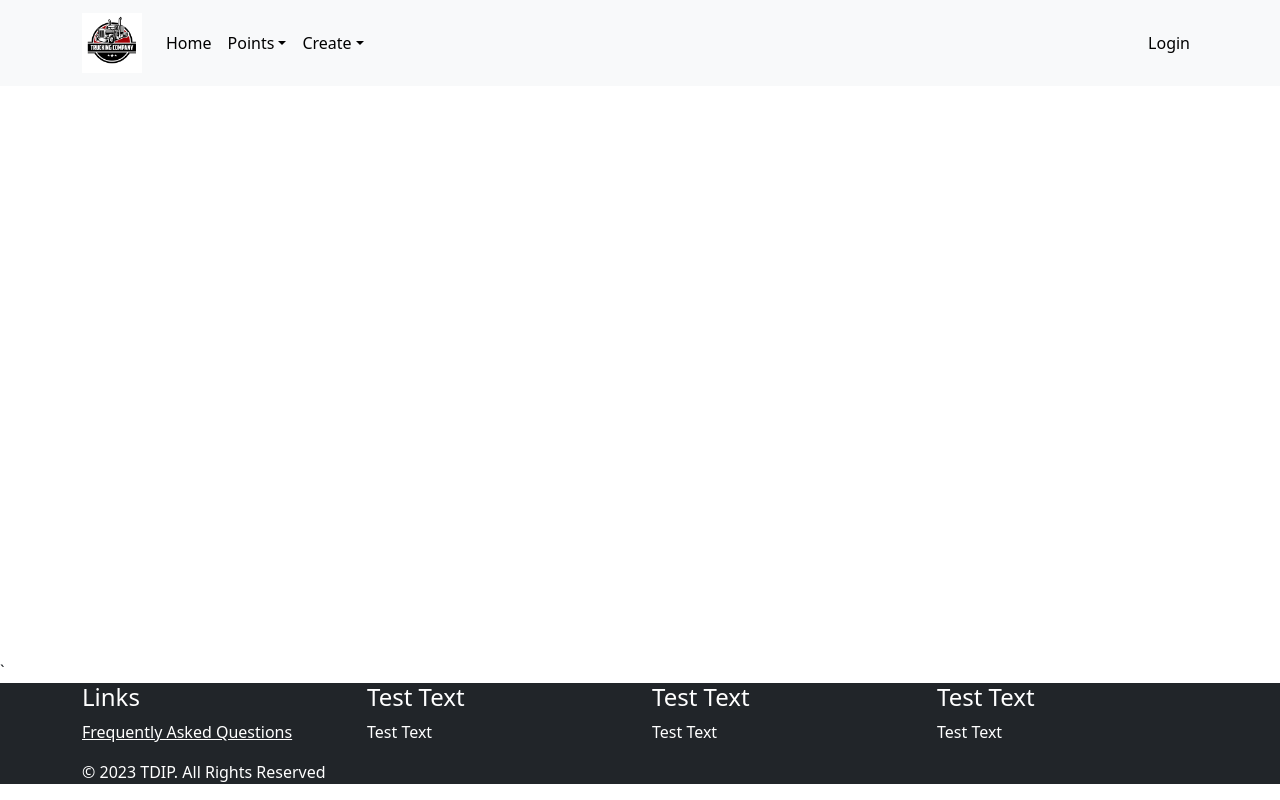
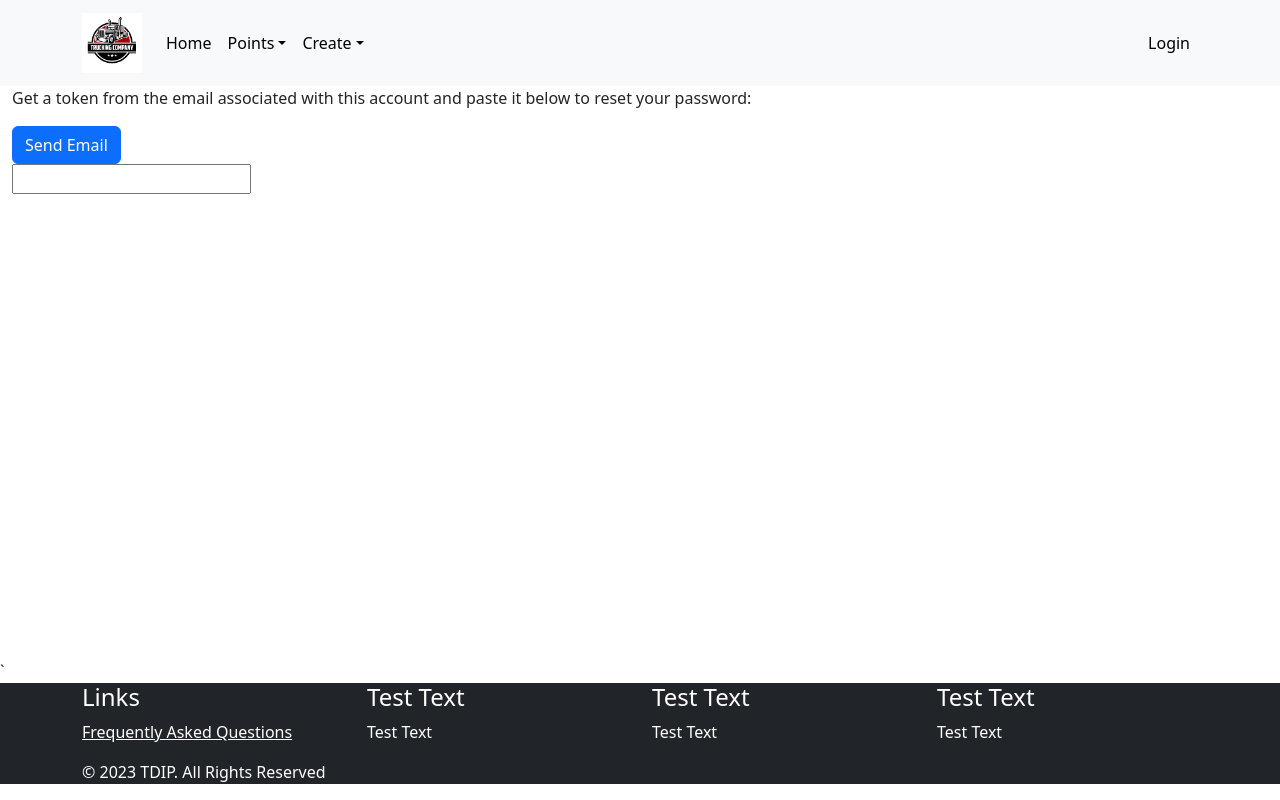
Before and after one commit to arock475/GoodDriverIncentiveProgram, a React (Create React App) app in the folder application/frontend/: page /user/1/reset in a window 1280 px wide. Built offline with nearby package versions, Linux system fonts and the light colour scheme; no server answers.

Commit message:
Added email functionality

```diff
--- a/application/frontend/package.json
+++ b/application/frontend/package.json
@@ -12,6 +12,7 @@
     "@types/react-dom": "^18.0.10",
     "aws-sdk": "^2.1323.0",
     "bootstrap": "^5.2.3",
+    "emailjs-com": "^3.2.0",
     "mdb-react-ui-kit": "^5.1.0",
     "react": "^18.2.0",
     "react-bootstrap": "^2.7.2",
--- a/application/frontend/src/pages/App.tsx
+++ b/application/frontend/src/pages/App.tsx
@@ -19,6 +19,7 @@ import CreateSponsor from './CreateUsers/CreateSponsor'
 import CreateAdmin from './CreateUsers/CreateAdmin'
 //
 import Logout from '../components/Login/Logout';
+import ResetPassword from './Profile/ResetPassword';
 
 const App = () => {
   const [loggedIn, setLoggedIn] = useState(false);
@@ -70,6 +71,8 @@ const App = () => {
         <Route path="user/:userID">
           <Route index element={<Profile />} />
           <Route path="edit" element={<EditProfile />} />
+          <Route path="reset" element={<ResetPassword />} />
+
         </Route>
 
         {/* Create Pages*/}
--- a/application/frontend/src/pages/Profile/EditProfile.tsx
+++ b/application/frontend/src/pages/Profile/EditProfile.tsx
@@ -19,8 +19,9 @@ import {
   MDBModalBody,
 } from 'mdb-react-ui-kit';
 import { useNavigate, useParams } from "react-router-dom";
-import{ useState, useEffect } from 'react';
-import AWS from 'aws-sdk'
+import{ useState, useEffect, useRef} from 'react';
+import AWS from 'aws-sdk';
+import emailjs from 'emailjs-com';
 
 AWS.config.update({
     accessKeyId: process.env.REACT_APP_ACCESS_KEY_ID,
@@ -45,7 +46,6 @@ export default function EditProfilePage() {
 
     // Gets user info from database
     useEffect(() => {
-      console.log(process.env.REACT_APP_S3_BUCKET);
        fetch('http://localhost:3333/users/' + userID)
           .then((res) => res.json())
           .then((data) => {
@@ -55,6 +55,24 @@ export default function EditProfilePage() {
              console.log(err.message);
           });
     }, []);
+
+    const email = {
+      name: Data.firstName + ' ' + Data.lastName,
+      email: Data.email
+    }
+
+    const form = useRef();
+    function sendEmail(e) {
+      e.preventDefault();
+      console.log(Data.email);
+      emailjs.send(process.env.REACT_APP_SERVICE_ID, process.env.REACT_APP_TEMPLATE_ID, email, process.env.REACT_APP_EMAIL_USER_ID)
+        .then((result) => {
+            window.location.reload()
+        }, (error) => {
+            console.log(error.text);
+        });
+        routeChange('reset')
+    }
 
     // Updates Data struct when user changes a field
     const handleChange = (event) => {
@@ -249,6 +267,9 @@ export default function EditProfilePage() {
           <div className="d-grid gap-2 d-md-flex justify-content-md-start"><MDBBtn onClick={function(event){ sendRequest(); routeChange('../')}}>
             Save Profile
           </MDBBtn></div>
+          <div className="d-grid gap-2 d-md-flex justify-content-md-start"><MDBBtn onClick={function(event){ routeChange('../reset')}}>
+              Reset Password
+          </MDBBtn></div>
         </MDBRow>
     </section>
   );
--- /dev/null
+++ b/application/frontend/src/pages/Profile/ResetPassword.tsx
@@ -0,0 +1,57 @@
+import {
+    MDBBtn,
+  } from 'mdb-react-ui-kit';
+  import {useParams} from "react-router-dom";
+  import{ useState, useEffect} from 'react';
+  import emailjs from 'emailjs-com';
+
+  export default function PasswordReset() {
+    const { userID } = useParams();
+    const [Data,setData]=useState({
+      firstName:'',
+      lastName:'',
+      email:'',
+    })
+    const password_token = Math.floor(Math.random()*90000) + 10000
+
+    const email = {
+        name: Data.firstName + ' ' + Data.lastName,
+        email: Data.email,
+        token: password_token
+    }
+    // Gets user info from database
+    useEffect(() => {
+        fetch('http://localhost:3333/users/' + userID)
+           .then((res) => res.json())
+           .then((data) => {
+              setData({email:data.email, firstName:data.firstName, lastName:data.lastName})
+           })
+           .catch((err) => {
+              console.log(err.message);
+           });
+     }, []);
+
+     function sendEmail(e) {
+       e.preventDefault();
+       emailjs.send(process.env.REACT_APP_SERVICE_ID, process.env.REACT_APP_TEMPLATE_ID, email, process.env.REACT_APP_EMAIL_USER_ID)
+         .then((result) => {
+         }, (error) => {
+             console.log(error.text);
+         });
+     }
+
+
+     return (
+        <><p> Get a token from the email associated with this account and paste it below to reset your password: </p>
+        <div className="d-grid gap-2 d-md-flex justify-content-md-start"><MDBBtn onClick={sendEmail}>
+             Send Email
+         </MDBBtn></div>
+         <input type="text" onChange={(e) => {
+            var value = '' + email.token;
+            if(e.target.value == value) {
+                console.log('Success!');
+            }
+        }}/>
+         </>
+     )
+}
```
Also changed, not shown: 2 other files (tests, documents, lock files or other folders).
